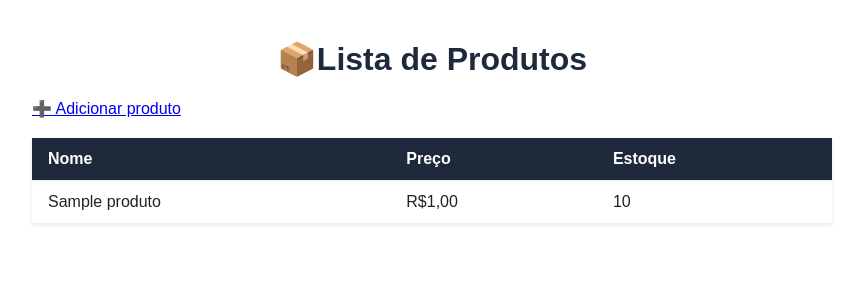
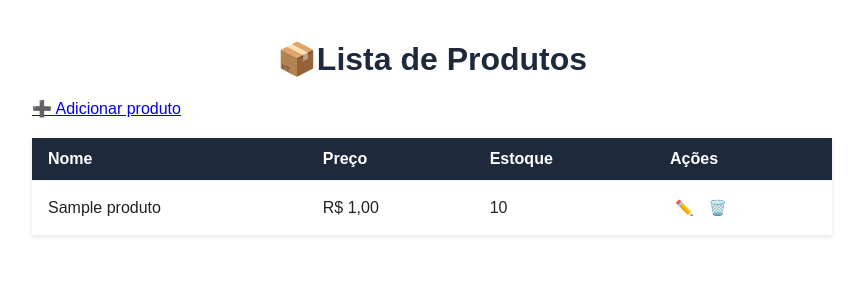
Before and after one commit to luzkaum/estoque-django, a Django app: page / in a window 1280 px wide. Shown: the top 300 px of the page, without its empty margins (208-1071 px from the left). Run offline with Django 5.2, Linux system fonts and the light colour scheme; tables that the repository leaves empty hold one stand-in row (values such as "Sample post").

Commit message:
New: CRUD completo

```diff
--- a/produtos/static/produtos/style.css
+++ b/produtos/static/produtos/style.css
@@ -29,3 +29,33 @@ th{
 tr:hover{
     background: #f5f7fa
 }
+
+.botao_editar {
+    display: inline-block;
+    color: #fff;
+    padding: 6px 5px;
+    border-radius: 6px;
+    font-size: 15px;
+    text-decoration: none;
+    transition: all 0.2s ease;
+}
+
+.botao_editar:hover  {
+    transform: scale(1.3);
+}
+
+
+.botao_deletar {
+    display: inline-block;
+    color: #fff;
+    padding: 6px 5px;
+    border-radius: 6px;
+    font-size: 15px;
+    text-decoration: none;
+    transition: all 0.4s ease;
+}
+
+.botao_deletar:hover{
+    background-color: red;
+    transform: scale(1.3);
+}
--- a/produtos/templates/produtos/form.html
+++ b/produtos/templates/produtos/form.html
@@ -1,11 +1,11 @@
 {% load static %}
 <!DOCTYPE html>
-<html lang="en">
+<html lang="pt-br">
 <head>
     <meta charset="UTF-8">
     <meta name="viewport" content="width=device-width, initial-scale=1.0">
     <title>Novo produto</title>
-    <link rel="stylesheet" href="{% static 'produtos/style.css'}">
+    <link rel="stylesheet" href="{% static 'produtos/style.css' %}">
 </head>
 <body>
     <h1>➕ Novo Produto</h1>
--- a/produtos/templates/produtos/lista.html
+++ b/produtos/templates/produtos/lista.html
@@ -15,19 +15,24 @@
                 <th>Nome</th>
                 <th>Preço</th>
                 <th>Estoque</th>
+                <th>Ações</th>
             </tr>
         </thead>
         <tbody>
             {% for produto in produtos %}
                 <tr>
-                    <td>{{ produto.nome}}</td>
-                    <td>R${{produto.preco}}</td>
-                    <td>{{produto.quantidade}}</td>
+                    <td>{{ produto.nome }}</td>
+                    <td>R$ {{ produto.preco }}</td>
+                    <td>{{ produto.quantidade }}</td>
+                    <td>
+                        <a class="botao_editar" href="{% url 'editar_produto' produto.pk %}">✏️</a>
+                        <a class="botao_deletar" href="{% url 'deletar_produto' produto.pk%}">🗑️</a>
+                    </td>
                 </tr>
             {% empty %}
-            <tr>
-                <td colspan="3">Nenhum produto cadastrado ainda</td>
-            </tr>
+                <tr>
+                    <td colspan="4">Nenhum produto cadastrado ainda</td>
+                </tr>
             {% endfor %}
         </tbody>
     </table>
--- a/produtos/urls.py
+++ b/produtos/urls.py
@@ -3,5 +3,7 @@ from . import views
 
 urlpatterns = [
     path('', views.listar_produtos, name='listar_produtos'),
-    path('novo/', views.criar_produto, name='criar_produto')
+    path('novo/', views.criar_produto, name='criar_produto'),
+    path('<int:pk>/editar/', views.editar_produto, name='editar_produto'),
+    path('<int:pk>/apagar/', views.deletar_produto, name='deletar_produto')
 ]
--- a/produtos/views.py
+++ b/produtos/views.py
@@ -1,4 +1,4 @@
-from django.shortcuts import render, redirect
+from django.shortcuts import get_object_or_404, render, redirect
 from .models import Produto
 from .forms import ProdutoForm
 
@@ -15,3 +15,21 @@ def criar_produto(request):
     else:
         form = ProdutoForm()
     return render(request, 'produtos/form.html', {'form': form})
+
+def editar_produto(request, pk):
+    produto = get_object_or_404(Produto, pk=pk)
+    if request.method == 'POST':
+        form = ProdutoForm(request.POST, instance=produto)
+        if form.is_valid():
+            form.save()
+            return redirect('listar_produtos')
+    else:
+        form = ProdutoForm(instance=produto)
+    return render(request, 'produtos/form.html', {'form': form})
+
+def deletar_produto(request, pk):
+    produto = get_object_or_404(Produto, pk=pk)
+    if request.method == 'POST':
+        produto.delete()
+        return redirect('listar_produtos')
+    return render(request, 'produtos/confirmar_delete.html', {'produto':produto})
```
Also changed, not shown: produtos/templates/produtos/confirmar_delete.html (added, +24 -0 lines).
